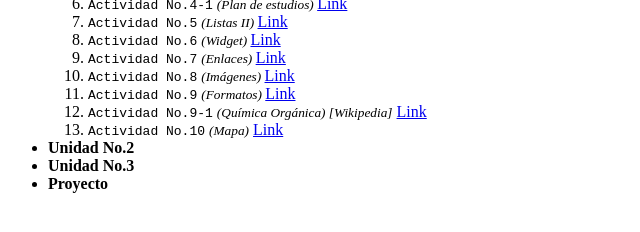
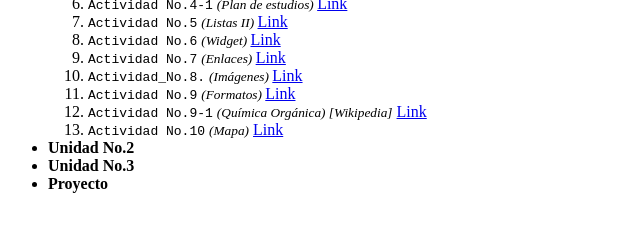
Before and after one commit to LastBlood24/PortafolioPW.html, a plain HTML site: page PortafolioPW.html in a window 1280 px wide. Shown: the part 282-514 px from the top of the page, 0-640 px from the left. Drawn offline with Linux system fonts and the light colour scheme.

Commit message:
PortafolioPW.html

```diff
--- a/PortafolioPW.html
+++ b/PortafolioPW.html
@@ -25,7 +25,7 @@
           <li><code>Actividad No.5</code> <small><i>(Listas II) </i></small><a href="Actividad_No.5.html" target="_blank">Link</a></li>
           <li><code>Actividad No.6</code> <small><i>(Widget) </i></small><a href="Actividad_No.6.html" target="_blank">Link</a></li>
           <li><code>Actividad No.7</code> <small><i>(Enlaces) </i></small><a href="Actividad_No.7.html" target="_blank">Link</a></li>
-          <li><code>Actividad No.8</code> <small><i>(Imágenes) </i></small><a href="Actividad_No8.html" target="_blank">Link</a></li>
+          <li><code>Actividad_No.8.</code> <small><i>(Imágenes) </i></small><a href="Actividad_No.8.html" target="_blank">Link</a></li>
           <li><code>Actividad No.9</code> <small><i>(Formatos) </i></small><a href="Actividad-9.html" target="_blank">Link</a></li>
           <li><code>Actividad No.9-1</code> <small><i>(Química Orgánica) [Wikipedia]</i></small> <a href="Actividad_No9-1.html" target="_blank">Link</a></li>
           <li><code>Actividad No.10</code> <small><i>(Mapa)</i></small> <a href="Actividad-10.html" target="_blank">Link</a></li>
```
